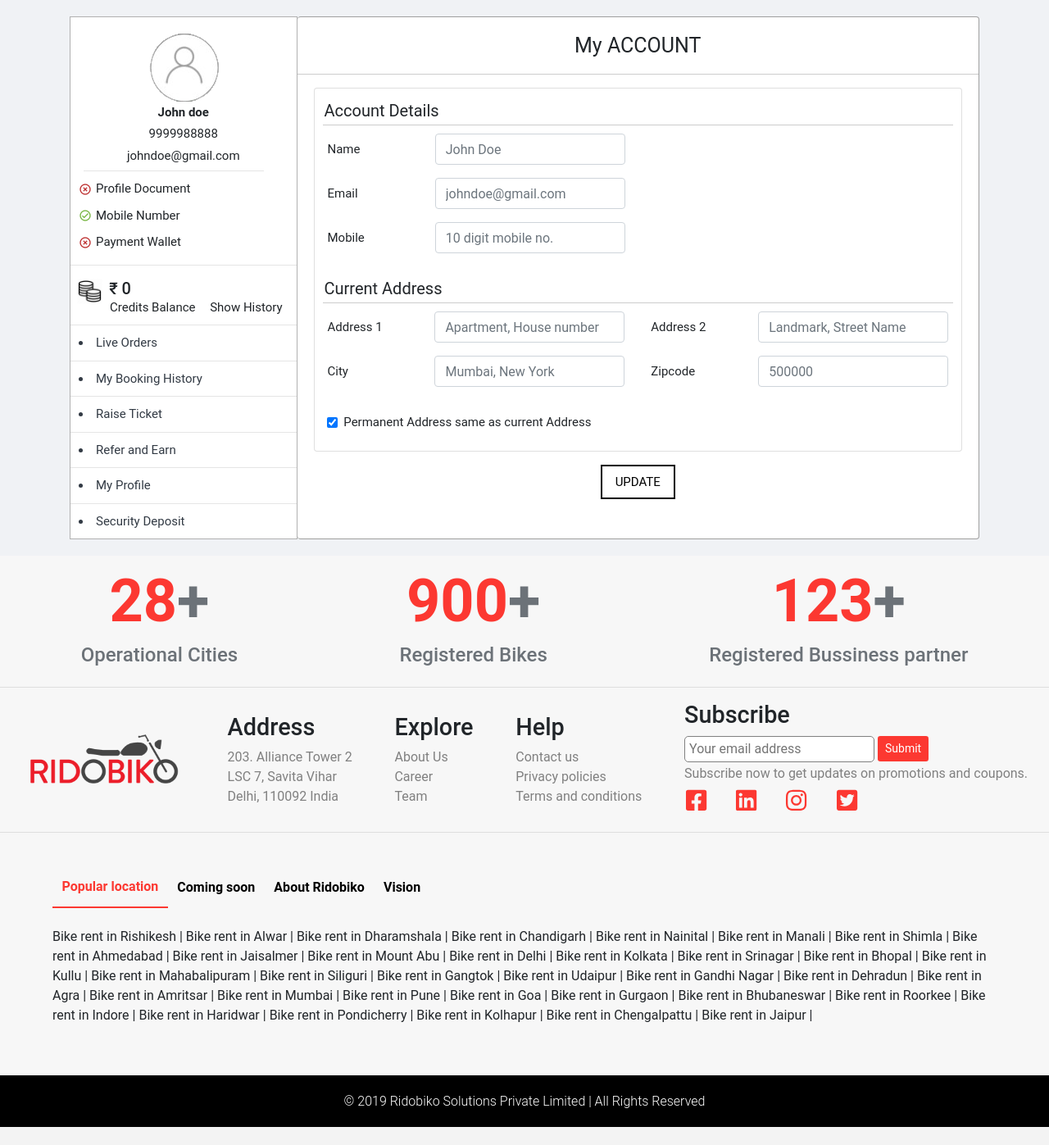
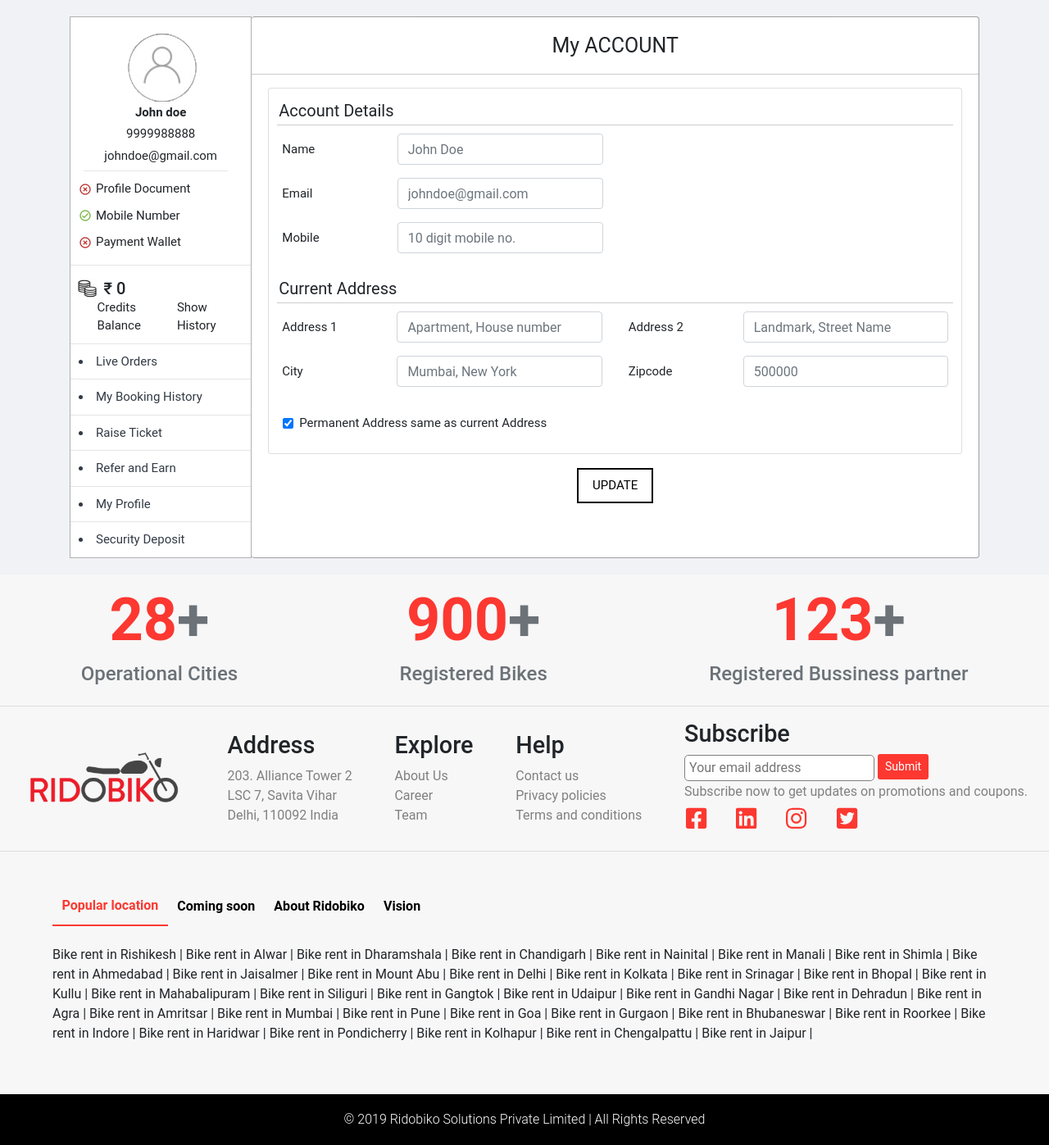
Before and after one commit to KUSUM24/RidoBiko_Clone, a PHP site: page /dashboard-main.php in a window 1280 px wide. Shown: the part 63-1460 px from the top of the page at 82% size. Before the commit the page ends 1438 px from the top, so only its background shows below. Run offline with PHP 8.4, Linux system fonts and the light colour scheme.

Commit message:
right body changed

```diff
--- a/dashboard-page.php
+++ b/dashboard-page.php
@@ -50,7 +50,8 @@
       <li class="item">Security Deposit</li>
     </div>
   </div>
-  <div class="right-body card">
+  <!-- <div class="d-flex flex-column"> -->
+    <div class="right-body card w-100">
       <div class="heading">My ACCOUNT</div>
       <div class="card-body">
         <div class="account-form card">
@@ -207,6 +208,7 @@
         </div>
       </div>
     </div>
+  <!-- </div> -->
 </div>
 <script>
   const permanentAddress = () => {
```
Lines whose indentation alone changed are shown as unchanged.
